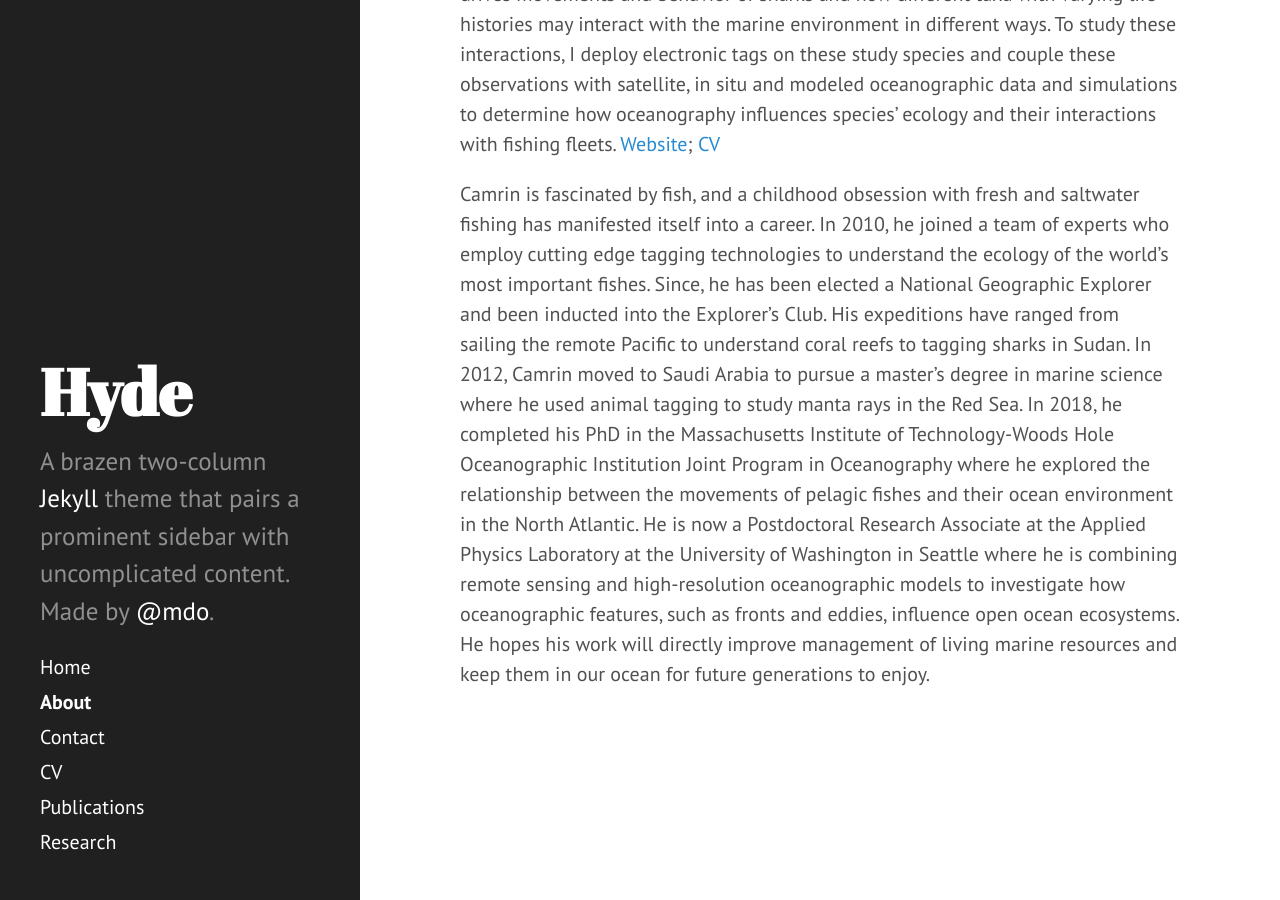
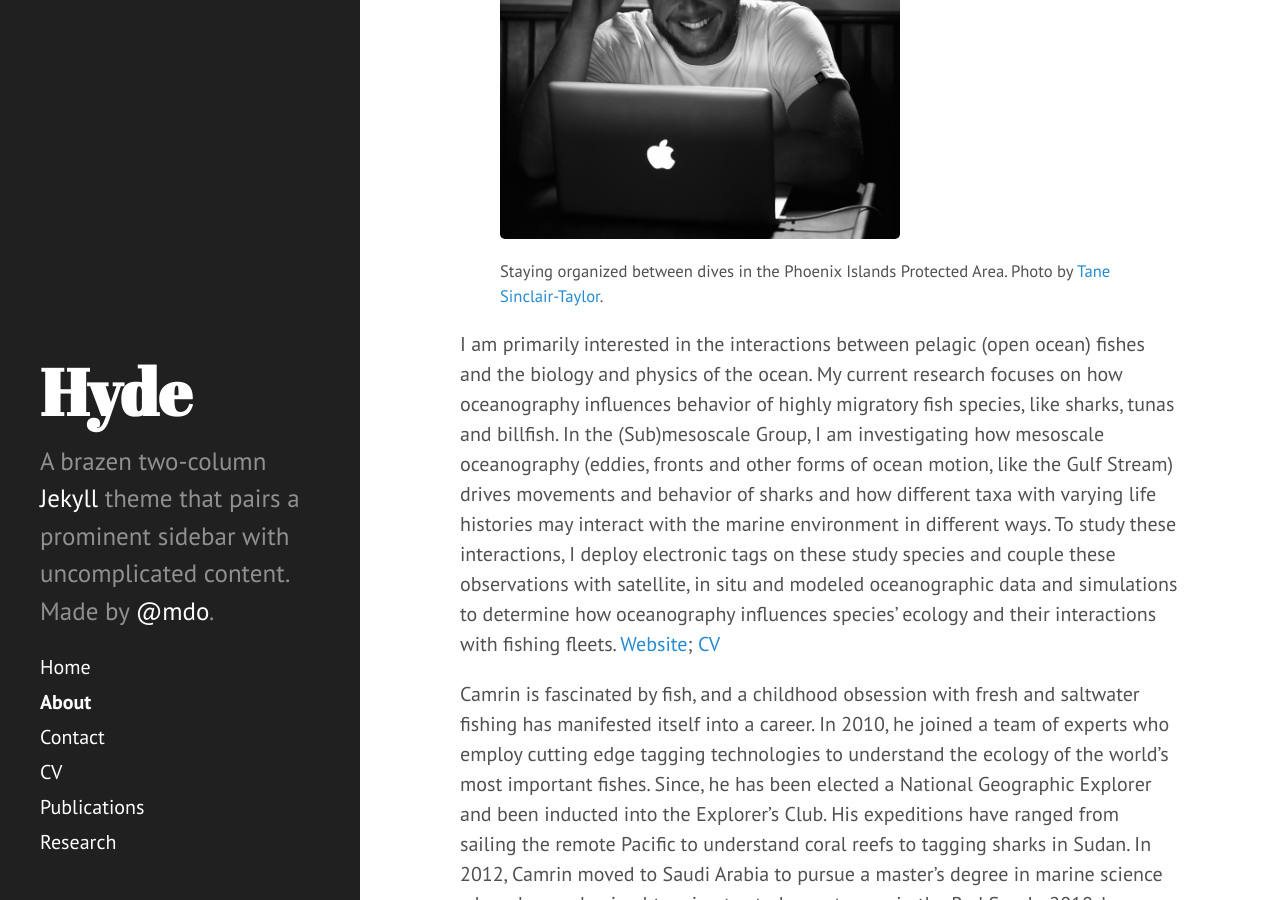
Before and after one commit to camrinbraun/camrinbraun.github.io, a Jekyll site: the page built from about.md, in a window 1280 px wide and 900 px high, scrolled down 311 px. Built offline with Jekyll 4.4.1, drawn with Linux system fonts in a browser that asks for light colours; Markdown is read by kramdown in place of the engine named in the settings.

Commit message:
add photo back to about

```diff
--- a/about.md
+++ b/about.md
@@ -2,7 +2,7 @@
 layout: page
 title: About
 ---
-<!--<head>
+<head>
    <style>
    figcaption {
    	font-size: smaller;
```
Also changed, not shown: other parts of about.md (+1 -2 lines).
